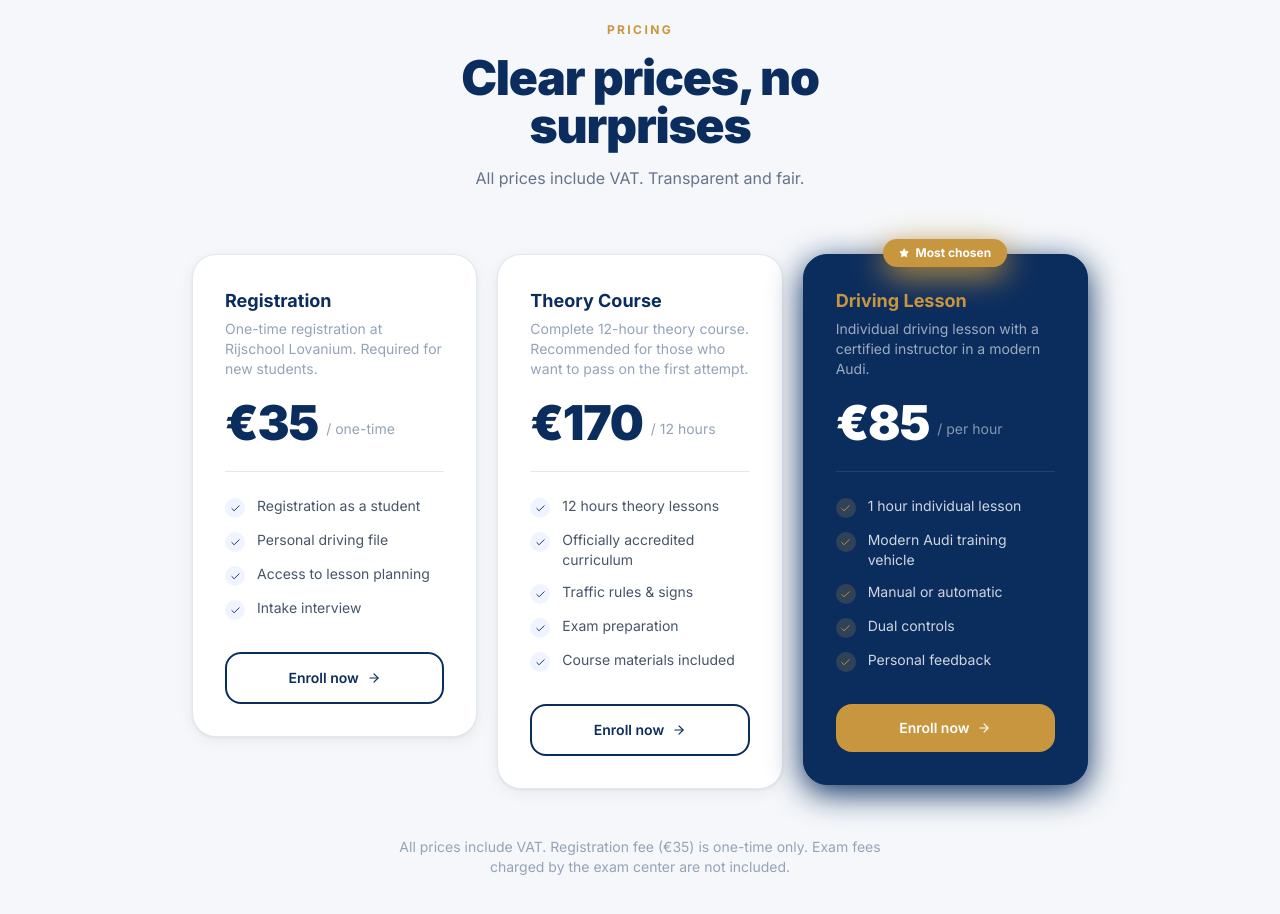
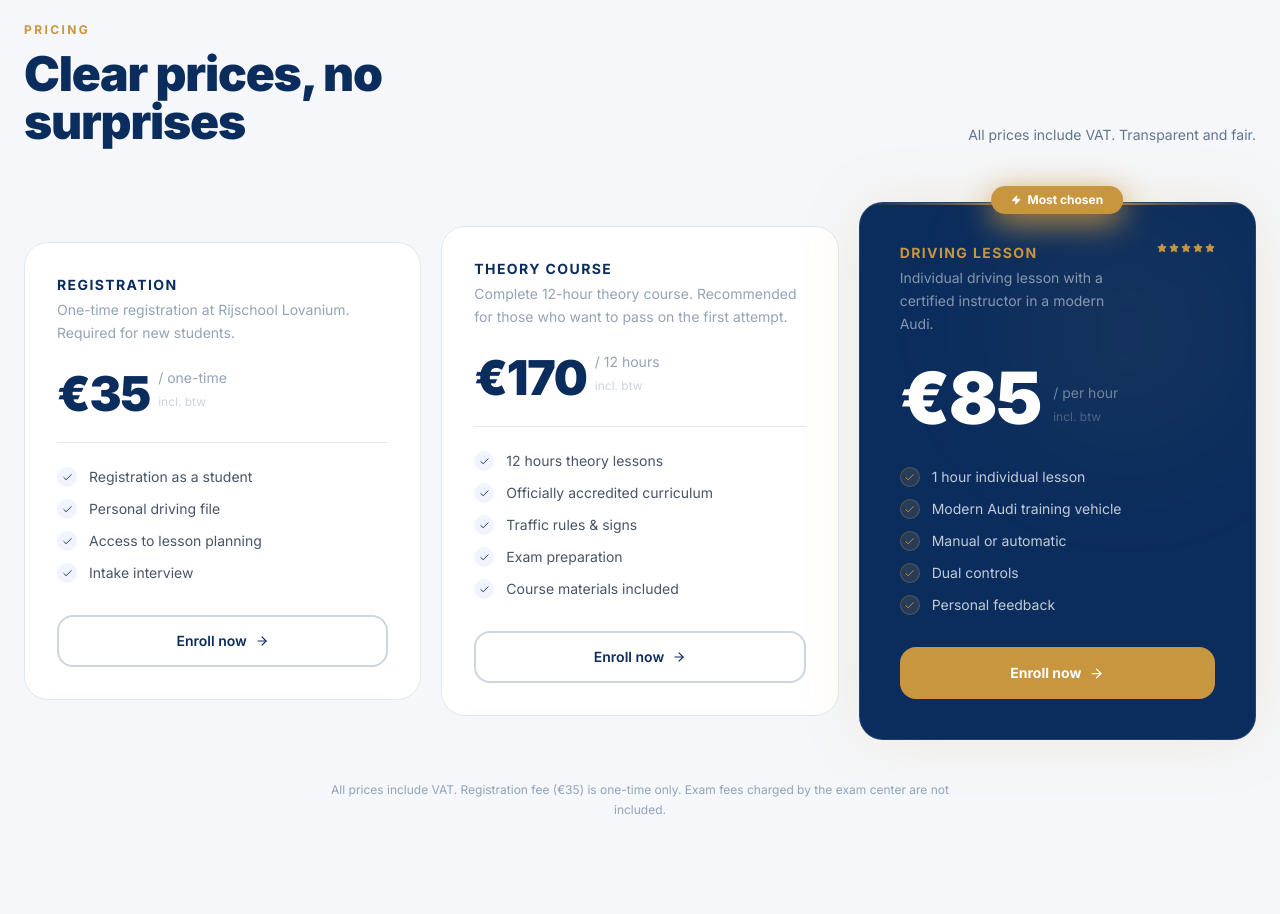
Before and after one commit to Kretu1995/rijschool-lovanium, a Next.js app: page /en in a window 1280 px wide. Shown: the part 6460-7374 px from the top of the page. Built offline with nearby package versions, Linux system fonts and the light colour scheme.

Commit message:
Pricing: full-width layout, navy spotlight card with gold glow, bigger typography

```diff
--- a/components/sections/Pricing.tsx
+++ b/components/sections/Pricing.tsx
@@ -1,9 +1,8 @@
 'use client';
 
-import { useTranslations } from 'next-intl';
-import { Check, ArrowRight, Star } from 'lucide-react';
-import { AnimatedSection } from '@/components/ui/AnimatedSection';
-import { MotionInView } from '@/components/ui/MotionInView';
+import { useTranslations, useLocale } from 'next-intl';
+import { Check, ArrowRight, Star, Zap } from 'lucide-react';
+import Link from 'next/link';
 import { cn } from '@/lib/utils';
 
 interface PricePlan {
@@ -15,83 +14,109 @@ interface PricePlan {
   highlight: boolean;
 }
 
-function PriceCard({ plan, index, onBook }: { plan: PricePlan; index: number; onBook: () => void }) {
+function PriceCard({ plan, index, onBook, locale }: { plan: PricePlan; index: number; onBook: () => void; locale: string }) {
   const t = useTranslations('pricing');
 
-  return (
-    <MotionInView
-      initial={{ opacity: 0, y: 32 }}
-      whileInView={{ opacity: 1, y: 0 }}
-      viewport={{ once: true, margin: '-60px' }}
-      transition={{ duration: 0.7, delay: index * 0.12, ease: [0.16, 1, 0.3, 1] }}
-      className={cn(
-        'relative flex flex-col rounded-3xl p-8 transition-all duration-300',
-        plan.highlight
-          ? 'bg-navy shadow-navy border border-navy'
-          : 'card-light-hover'
-      )}
-    >
-      {plan.highlight && (
-        <div className="absolute -top-4 left-1/2 -translate-x-1/2 whitespace-nowrap">
-          <span className="inline-flex items-center gap-1.5 bg-gold text-white text-xs font-bold px-4 py-1.5 rounded-full shadow-gold">
-            <Star size={10} className="fill-white" />
+  if (plan.highlight) {
+    return (
+      <div className="relative">
+        {/* Popular badge */}
+        <div className="absolute -top-4 left-1/2 -translate-x-1/2 z-10 whitespace-nowrap">
+          <span className="inline-flex items-center gap-1.5 bg-gold text-white text-xs font-bold px-5 py-1.5 rounded-full shadow-gold">
+            <Zap size={10} className="fill-white" />
             {t('popular')}
           </span>
         </div>
-      )}
 
-      <h3 className={cn('text-lg font-bold mb-1', plan.highlight ? 'text-gold' : 'text-navy')}>
-        {plan.name}
-      </h3>
-      <p className={cn('text-sm mb-5', plan.highlight ? 'text-white/60' : 'text-slate-400')}>
-        {plan.description}
-      </p>
+        <div className="relative rounded-3xl overflow-hidden bg-navy border border-white/10 shadow-[0_0_60px_rgba(200,150,62,0.15)]">
+          {/* Gold glow top */}
+          <div className="absolute top-0 left-0 right-0 h-[2px] bg-gradient-to-r from-transparent via-gold to-transparent" />
+          {/* Background decoration */}
+          <div className="absolute top-0 right-0 w-64 h-64 bg-gold/5 rounded-full blur-3xl pointer-events-none" />
 
-      <div className="mb-6">
-        <div className="flex items-end gap-2">
-          <span className={cn('text-5xl font-black tracking-tight', plan.highlight ? 'text-white' : 'text-navy')}>
-            €{plan.price}
-          </span>
-          <span className={cn('text-sm mb-2', plan.highlight ? 'text-white/50' : 'text-slate-400')}>
-            / {plan.unit}
-          </span>
+          <div className="relative p-8 md:p-10">
+            <div className="flex items-start justify-between mb-6">
+              <div>
+                <p className="text-gold font-bold text-sm uppercase tracking-widest mb-1">{plan.name}</p>
+                <p className="text-white/50 text-sm leading-relaxed max-w-xs">{plan.description}</p>
+              </div>
+              <div className="flex gap-0.5 flex-shrink-0 ml-4">
+                {[...Array(5)].map((_, i) => <Star key={i} size={10} className="fill-gold text-gold" />)}
+              </div>
+            </div>
+
+            <div className="flex items-end gap-3 mb-8">
+              <span className="text-6xl md:text-7xl font-black text-white tracking-tight">€{plan.price}</span>
+              <div className="mb-2">
+                <span className="text-white/40 text-sm block">/ {plan.unit}</span>
+                <span className="text-white/25 text-xs">incl. btw</span>
+              </div>
+            </div>
+
+            <ul className="space-y-3 mb-8">
+              {plan.features.map((f, i) => (
+                <li key={i} className="flex items-center gap-3 text-sm">
+                  <div className="w-5 h-5 rounded-full bg-gold/15 border border-gold/30 flex items-center justify-center flex-shrink-0">
+                    <Check size={11} className="text-gold" />
+                  </div>
+                  <span className="text-white/75">{f}</span>
+                </li>
+              ))}
+            </ul>
+
+            <Link
+              href={`/${locale}/inschrijven`}
+              className="w-full py-4 rounded-2xl bg-gold text-white font-bold text-sm flex items-center justify-center gap-2 group hover:bg-gold-light hover:shadow-gold transition-all duration-300"
+            >
+              {t('cta')}
+              <ArrowRight size={15} className="group-hover:translate-x-0.5 transition-transform duration-200" />
+            </Link>
+          </div>
+        </div>
+      </div>
+    );
+  }
+
+  return (
+    <div className="bg-white rounded-3xl border border-surface-border p-8 flex flex-col hover:border-navy/20 hover:shadow-card-hover transition-all duration-300">
+      <p className="text-navy font-bold text-sm uppercase tracking-widest mb-1">{plan.name}</p>
+      <p className="text-slate-400 text-sm mb-6 leading-relaxed">{plan.description}</p>
+
+      <div className="flex items-end gap-2 mb-6">
+        <span className="text-5xl font-black text-navy tracking-tight">€{plan.price}</span>
+        <div className="mb-1.5">
+          <span className="text-slate-400 text-sm block">/ {plan.unit}</span>
+          <span className="text-slate-300 text-xs">incl. btw</span>
         </div>
       </div>
 
-      <div className={cn('h-px mb-6', plan.highlight ? 'bg-white/10' : 'bg-surface-border')} />
+      <div className="h-px bg-surface-border mb-6" />
 
       <ul className="space-y-3 flex-1 mb-8">
         {plan.features.map((f, i) => (
-          <li key={i} className="flex items-start gap-3 text-sm">
-            <div className={cn(
-              'w-5 h-5 rounded-full flex items-center justify-center flex-shrink-0 mt-0.5',
-              plan.highlight ? 'bg-gold/20' : 'bg-navy-50'
-            )}>
-              <Check size={11} className={plan.highlight ? 'text-gold' : 'text-navy'} />
+          <li key={i} className="flex items-center gap-3 text-sm">
+            <div className="w-5 h-5 rounded-full bg-navy-50 flex items-center justify-center flex-shrink-0">
+              <Check size={11} className="text-navy" />
             </div>
-            <span className={plan.highlight ? 'text-white/80' : 'text-slate-600'}>{f}</span>
+            <span className="text-slate-600">{f}</span>
           </li>
         ))}
       </ul>
 
       <button
         onClick={onBook}
-        className={cn(
-          'w-full py-3.5 rounded-2xl font-semibold text-sm flex items-center justify-center gap-2 group transition-all duration-300',
-          plan.highlight
-            ? 'bg-gold text-white hover:bg-gold-light'
-            : 'border-2 border-navy text-navy hover:bg-navy hover:text-white'
-        )}
+        className="w-full py-3.5 rounded-2xl border-2 border-navy/20 text-navy font-semibold text-sm flex items-center justify-center gap-2 group hover:bg-navy hover:text-white hover:border-navy transition-all duration-300"
       >
         {t('cta')}
         <ArrowRight size={14} className="group-hover:translate-x-0.5 transition-transform duration-200" />
       </button>
-    </MotionInView>
+    </div>
   );
 }
 
 export default function Pricing() {
   const t = useTranslations('pricing');
+  const locale = useLocale();
   const plans = t.raw('packages') as PricePlan[];
 
   const scrollToBooking = () => {
@@ -101,21 +126,27 @@ export default function Pricing() {
   return (
     <section id="pricing" className="section-padding bg-surface">
       <div className="container-wide">
-        <AnimatedSection className="text-center max-w-xl mx-auto mb-16">
-          <p className="eyebrow mb-4">{t('eyebrow')}</p>
-          <h2 className="heading-lg mb-4">{t('headline')}</h2>
-          <p className="text-slate-500">{t('subtitle')}</p>
-        </AnimatedSection>
 
-        <div className="grid grid-cols-1 md:grid-cols-3 gap-6 md:gap-5 items-start max-w-4xl mx-auto">
+        {/* Header */}
+        <div className="flex flex-col md:flex-row md:items-end justify-between gap-8 mb-14">
+          <div>
+            <p className="eyebrow mb-3">{t('eyebrow')}</p>
+            <h2 className="heading-lg max-w-sm">{t('headline')}</h2>
+          </div>
+          <p className="text-slate-500 text-sm max-w-xs leading-relaxed">{t('subtitle')}</p>
+        </div>
+
+        {/* Cards — full width, highlighted card larger */}
+        <div className="grid grid-cols-1 md:grid-cols-3 gap-5 items-center">
           {plans.map((plan, i) => (
-            <PriceCard key={i} plan={plan} index={i} onBook={scrollToBooking} />
+            <PriceCard key={i} plan={plan} index={i} onBook={scrollToBooking} locale={locale} />
           ))}
         </div>
 
-        <AnimatedSection className="mt-12 text-center">
-          <p className="text-slate-400 text-sm max-w-lg mx-auto">{t('note')}</p>
-        </AnimatedSection>
+        {/* Note */}
+        <p className="text-slate-400 text-xs text-center max-w-2xl mx-auto mt-10 leading-relaxed">
+          {t('note')}
+        </p>
       </div>
     </section>
   );
```
